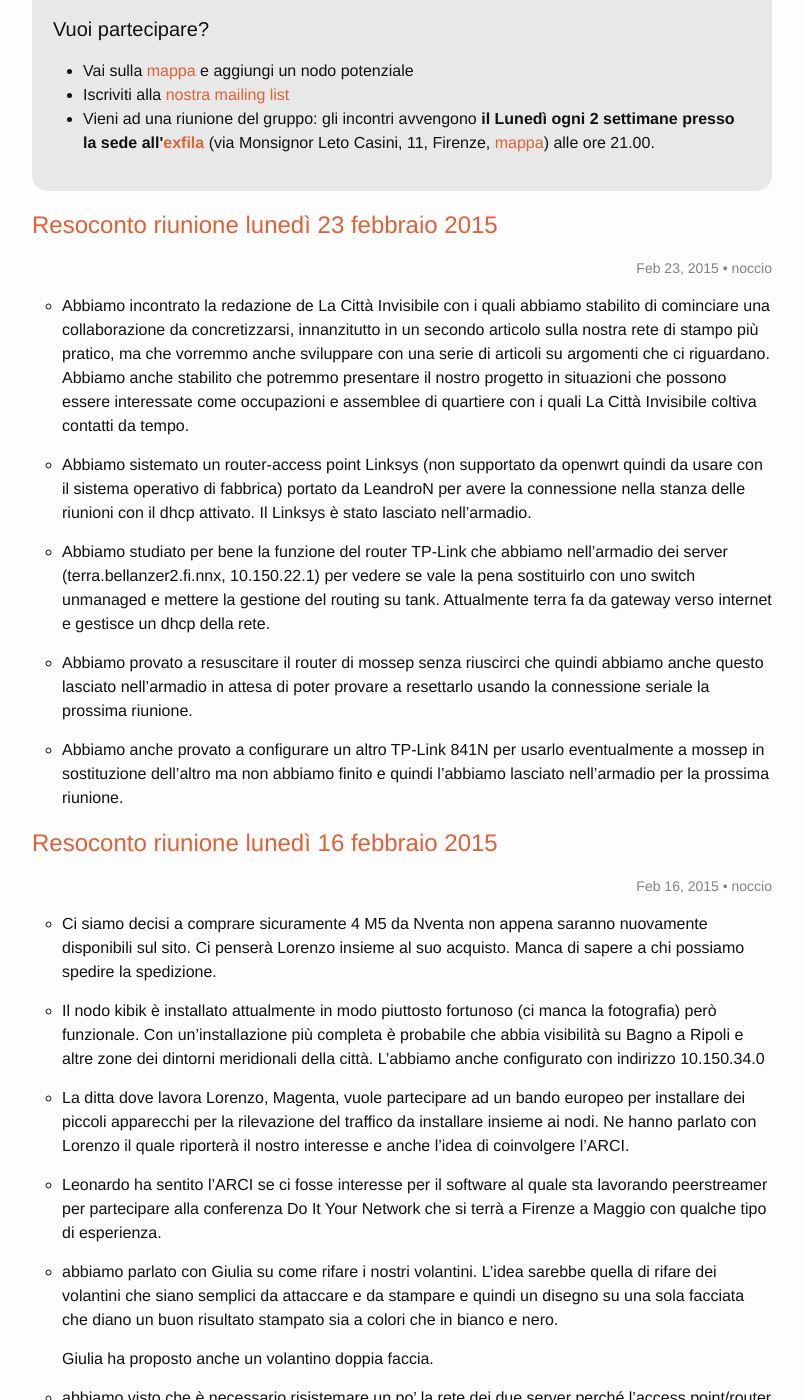
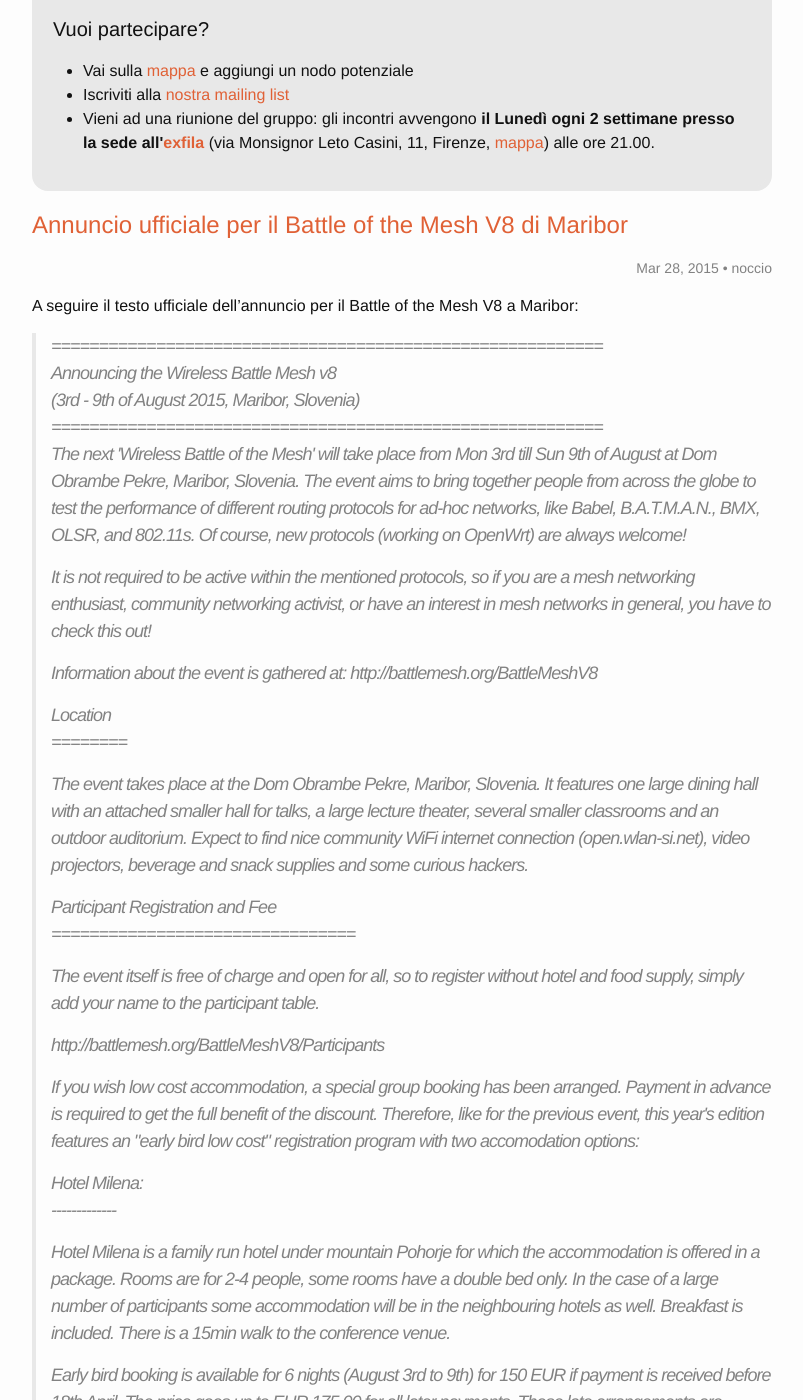
Before and after one commit to ninux-fi/firenze.ninux.org___old, a Jekyll site: the page built from index.html, in a window 1280 px wide and 1400 px high, scrolled down 256 px. Shown: the whole window, without its empty margins (238-1041 px from the left). Built offline with Jekyll 4.4.1, drawn with Linux system fonts in a browser that asks for light colours; the list of posts is cut into pages by our own code; comment, search, counter and statistics services are not loaded; some of the changed text lies outside the part shown.

Commit message:
Annuncio ufficiale battleofthemeshv8 e tolto il fosdem

```diff
--- /dev/null
+++ b/_posts/2015-03-28-Annuncio-Battle-of-the-Mesh-V8.md
@@ -0,0 +1,128 @@
+---
+layout: post
+title: Annuncio ufficiale per il Battle of the Mesh V8 di Maribor
+category: Incontri, Internazionale
+author: noccio
+---
+
+A seguire il testo ufficiale dell'annuncio per il Battle of the Mesh
+V8 a Maribor:
+
+<blockquote>
+==========================================================
+<br>
+      Announcing the Wireless Battle Mesh v8
+<br>
+    (3rd - 9th of August 2015, Maribor, Slovenia)
+<br>
+==========================================================
+<p>
+The next 'Wireless Battle of the Mesh' will take place from Mon 3rd
+till Sun 9th of August at Dom Obrambe Pekre, Maribor, Slovenia. The
+event aims to bring together people from across the globe to test
+the performance of different routing protocols for ad-hoc networks,
+like Babel, B.A.T.M.A.N., BMX, OLSR, and 802.11s. Of course, new
+protocols (working on OpenWrt) are always welcome!
+<p>
+It is not required to be active within the mentioned protocols, so
+if you are a mesh networking enthusiast, community networking
+activist, or have an interest in mesh networks in general, you have
+to check this out!
+<p>
+Information about the event is gathered at:
+http://battlemesh.org/BattleMeshV8
+<p>
+Location
+<br>
+========
+<p>
+The event takes place at the Dom Obrambe Pekre, Maribor, Slovenia.
+It features one large dining hall with an attached smaller hall for
+talks, a large lecture theater, several smaller classrooms and an
+outdoor auditorium. Expect to find nice community WiFi internet
+connection (open.wlan-si.net), video projectors, beverage and snack
+supplies and some curious hackers.
+<p>
+Participant Registration and Fee
+<br>
+================================
+<p>
+The event itself is free of charge and open for all, so to register
+without hotel and food supply, simply add your name to the
+participant table.
+<p>
+http://battlemesh.org/BattleMeshV8/Participants
+<p>
+If you wish low cost accommodation, a special group booking has been
+arranged. Payment in advance is required to get the full benefit of
+the discount. Therefore, like for the previous event, this year's
+edition features an "early bird low cost" registration program with
+two accomodation options:
+<p>
+Hotel Milena:
+<br>
+-------------
+<p>
+Hotel Milena is a family run hotel under mountain Pohorje for which
+the accommodation is offered in a package. Rooms are for 2-4 people,
+some rooms have a double bed only. In the case of a large number of
+participants some accommodation will be in the neighbouring hotels
+as well. Breakfast is included. There is a 15min walk to the
+conference venue.
+<p>
+Early bird booking is available for 6 nights (August 3rd to 9th) for
+150 EUR if payment is received before 18th April. The price goes up
+to EUR 175,00 for all later payments. These late arrangements are
+subject to availability.
+<p>
+Camping:
+<br>
+--------
+<p>
+Camping Kekec is a camping place in the vicinity of Hotel Milena,
+all the usual camping amnesties available. No breakfast included.
+There are shops nearby, walking to the conference venue takes 18
+minutes.
+<p>
+Early bird booking is available for 6 nights (August 3rd to 9th) for
+45 EUR if payment is received before 18th April The price goes up to
+EUR 55,00 for all later payments. These late arrangements are
+subject to availability.
+<p>
+General:
+<br>
+--------
+<p>
+For any additional information, requests and inquiries get in touch
+with the local organization team: battlemeshv8 at wlan-si.net
+<p>
+Of course, this package is not compulsory. You can also find your
+own bed and food supply yourself during the event if you wish to do
+so.
+<p>
+Payment information can be found be found here on the Battlemesh
+Wiki:
+<p>
+http://battlemesh.org/BattleMeshV8#Participant_Registration_and_Fee
+<p>
+Spread the Word
+<br>
+===============
+<p>
+Feel free to spread the word by forwarding this mail to all lists /
+people that might be interested in it. Blogging about the event is
+more than welcome, and if you do so, please add a ping-back to the
+wiki page:
+<p>
+http://battlemesh.org/BattleMeshV8
+<p>
+Contact
+<br>
+=======
+<br>
+* Web: http://battlemesh.org/BattleMeshV8
+<br>
+* Email: http://ml.ninux.org/mailman/listinfo/battlemesh
+<br>
+* IRC: irc.freenode.net #battlemesh
+</blockquote>
--- a/links.md
+++ b/links.md
@@ -71,14 +71,14 @@
 
 # Appuntamenti
 
-- [FOSDEM](https://fosdem.org/2015/) Brussels, 31 Jan-01 Feb 2015
-- OpenTech Summit Berlin, 15 May 2015
+- [OpenTech Summit Berlin](http://opentechsummit.net/), 15 May 2015
 - [Wireless Community Weekend](http://wiki.freifunk.net/Wireless_Community_Weekend_2015) Berlin, 16-17 May 2015
 - [Battlemesh](http://battlemesh.org/) Maribor, Slovenia, 03-09 Aug 2015
 - [HackMeeting](http://www.hackmeeting.org) Napoli Jun-Jul 2015
 - Chaos Communication Camp, 13-17 Aug 2015
 
 # Appuntamenti passati
+- [FOSDEM](https://fosdem.org/2015/) Brussels, 31 Jan-01 Feb 2015
 - [Chaos Computer Congress](https://events.ccc.de/congress/2014/wiki/Main_Page) Hamburg, 27-30 Dec 2014
 - [Linux Day](http://www.linuxday.it) manifestazione della comunità
   italiana di utenti di [Linux](http://www.linux.com) e di
```
